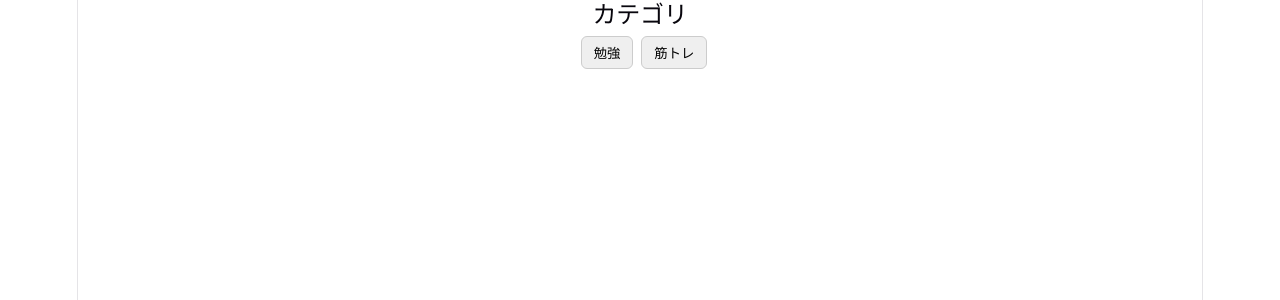
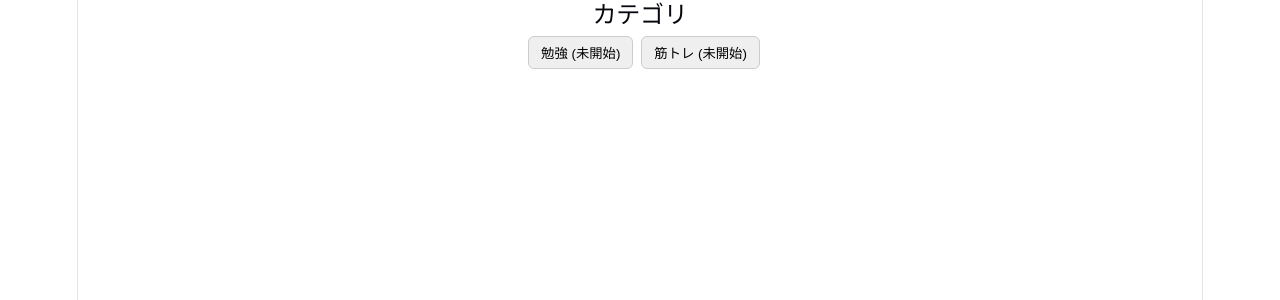
Before and after one commit to bokuchin0126-coder/todo-list-react-ts, a React (Vite) app: page /list in a window 1280 px wide. Shown: the top 300 px of the page. Built offline with nearby package versions, Linux system fonts and the light colour scheme.

Commit message:
feat: implement category view and progress calculation

```diff
--- a/src/App.tsx
+++ b/src/App.tsx
@@ -9,10 +9,6 @@ import './App.css'
 function App() {
 
   const [view, setView] = useState<View>("detail")
-  const [categories, setCategories] = useState<Category[]>([
-    { id: 1, name: "勉強"},
-    { id: 2, name: "筋トレ"}
-  ])
   const [selectedCategoryId, setSelectedCategoryId] = useState<number | null>(null)
   const [todos, setTodos] = useState<Todo[]>(() => {
     const saved = localStorage.getItem("todos")
@@ -87,6 +83,7 @@ function App() {
       {view === "detail" ? (
         <TodoDetailView
             view={view}
+            todos={todos}
             setView={setView}
             selectedCategoryId={selectedCategoryId}
             setSelectedCategoryId={setSelectedCategoryId}
@@ -96,6 +93,7 @@ function App() {
           <TodoListView
             todos={todos}
             todoByCategory={todoByCategory}
+            selectedCategoryId={selectedCategoryId}
             filteredTodos={filteredTodos}
             searchText={searchText}
             inputText={inputText}
--- a/src/types.ts
+++ b/src/types.ts
@@ -1,9 +1,7 @@
-export type Status = "active" | "completed"
-
 export type Todo = {
     id: number
     text: string
-    status: Status
+    status: "active" | "completed"
     isEditing: boolean
     categoryId: number | null
 }
@@ -13,6 +11,6 @@ export type Category = {
     name: string
 }
 
-export type Filter = "all" | Status
+export type Filter = "all" | "active" | "completed"
 
 export type View = "list" | "detail"
--- a/src/views/TodoDetailView.tsx
+++ b/src/views/TodoDetailView.tsx
@@ -1,26 +1,51 @@
-import type { View, Category } from '../types'
+import type { View, Category, Todo } from '../types'
+import {useState} from 'react'
 
 type Props = {
-    selectedCategoryId: number | null
-    setSelectedCategoryId: (number: number) => void
-    view: View
-    setView: (view: View) => void
+  todos: Todo[]
+  selectedCategoryId: number | null
+  setSelectedCategoryId: (number: number) => void
+  view: View
+  setView: (view: View) => void
 }
 
-function TodoDetailView({ selectedCategoryId, setSelectedCategoryId, view, setView }: Props) {
+function TodoDetailView({ todos, selectedCategoryId, setSelectedCategoryId, view, setView }: Props) {
+
+  const [categories, setCategories] = useState<Category[]>([
+      { id: 1, name: "勉強"},
+      { id: 2, name: "筋トレ"}
+    ])
+
+  function getProgressByCategory(todos: Todo[], categoryId: number) {
+
+    const todosInCategory =  todos.filter(
+      (todo) => todo.categoryId === categoryId
+    )
+
+    const completedCount = todosInCategory.filter(
+      (todo) => todo.status === "completed"
+    ).length
+
+    if (todosInCategory.length === 0) return "未開始"
+
+    return Math.floor((completedCount / todosInCategory.length) * 100) + "%"
+  }
+
     return (
         <div className="detail">
           <h2>カテゴリ</h2>
 
-          <button onClick={() => {
-            setSelectedCategoryId(1)
-            setView("list")
-          }}>勉強</button>
-
-          <button onClick={() => {
-            setSelectedCategoryId(2)
-            setView("list")
-          }}>筋トレ</button>
+          <div>
+            {categories.map((cat) => (
+              <button
+                key={cat.id}
+                onClick={() => {
+                  setSelectedCategoryId(cat.id)
+                  setView("list")
+                }}
+              >{cat.name} ({getProgressByCategory(todos, cat.id)})</button>
+            ))}
+          </div>
         </div>
     )
 }
--- a/src/views/TodoListView.tsx
+++ b/src/views/TodoListView.tsx
@@ -6,6 +6,7 @@ import '../App.css'
 type Props = {
   todos: Todo[]
   todoByCategory: Todo[]
+  selectedCategoryId: number | null
   filteredTodos: Todo[]
   searchText: string
   inputText: string
@@ -21,8 +22,11 @@ type Props = {
   onUpdate: (id: number, text: string) => void
 }
 
-function TodoListView({ todos, todoByCategory, filteredTodos, searchText, inputText, filter, setView, setSearchText, setInputText, setFilter, onAddTodo, onDelete, onToggle, onToggleEdit, onUpdate }: Props) {
+function TodoListView({ todos, todoByCategory, selectedCategoryId, filteredTodos, searchText, inputText, filter, setView, setSearchText, setInputText, setFilter, onAddTodo, onDelete, onToggle, onToggleEdit, onUpdate }: Props) {
 
+  const todosInCategory = todos.filter(
+    (todo) => todo.categoryId === selectedCategoryId
+  )
 
   return (
     <>
@@ -33,7 +37,7 @@ function TodoListView({ todos, todoByCategory, filteredTodos, searchText, inputT
           placeholder="検索..."
         />
 
-        <p>{filteredTodos.length === 0 ? "該当なし" : filteredTodos.length + "/" + todos.length + "件"}</p>
+        <p>{todoByCategory.length === 0 ? "該当なし" : todoByCategory.length + "/" + todosInCategory.length + "件"}</p>
 
         <input
           value={inputText}
```
